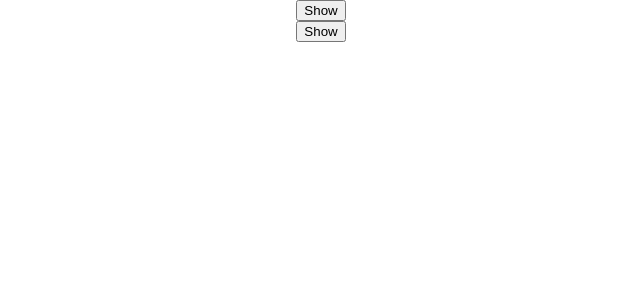
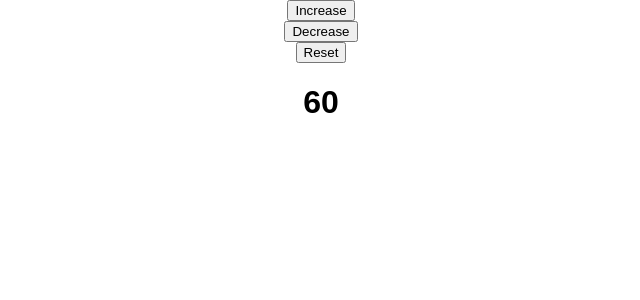
Before and after one commit to MordecaiM24/react-tutorial, a React (Create React App) app: page / in a window 1280 px wide. Shown: the top 300 px of the page, without its empty margins (319-959 px from the left). Built offline with nearby package versions, Linux system fonts and the light colour scheme.

Commit message:
Custom hook exercise.

```diff
--- a/src/App.js
+++ b/src/App.js
@@ -1,23 +1,18 @@
 import "./App.css";
-import { useToggle } from "./components/useToggle";
+import { useCount } from "./components/useCount.js"
 
 function App() {
-  const [isVisible, toggle] = useToggle(false);
-  const [isVisible2, toggle2] = useToggle(false);
+  const { count, increase, decrease, reset } = useCount(60);
 
 
   return (
     <div className="App">
-      <button onClick={toggle}>
-        {isVisible ? "Hide" : "Show"}
-      </button>
-      {isVisible && <h1>Hidden Text</h1>}
 
-      <button onClick={toggle2}>
-        {isVisible2 ? "Hide" : "Show"}
-      </button>
-      {isVisible2 && <h1>Hidden Text</h1>}
+      <button onClick={increase}>Increase</button>
+      <button onClick={decrease}>Decrease</button>
+      <button onClick={reset}>Reset</button>
 
+      <h1>{count}</h1>
     </div>
   );
 }
--- /dev/null
+++ b/src/components/useCount.js
@@ -0,0 +1,19 @@
+import { useState } from "react";
+
+export const useCount = (initialCount = 0) => {
+  const [count, setCount] = useState(initialCount);
+
+  const increase = () => {
+    setCount(count+1);
+  }
+
+  const decrease = () => {
+    setCount(count-1);
+  }
+
+  const reset = () => {
+    setCount(initialCount);
+  }
+
+  return { count, increase, decrease, reset };
+}
--- a/src/components/useToggle.js
+++ /dev/null
@@ -1,12 +0,0 @@
-import { useState } from "react";
-
-export const useToggle = (initialVal = false) => {
-  const [state, setState] = useState(initialVal);
-
-  const toggle = () => {
-    setState((state) => !state)
-  }
-
-  return [state, toggle];
-
-}
```
